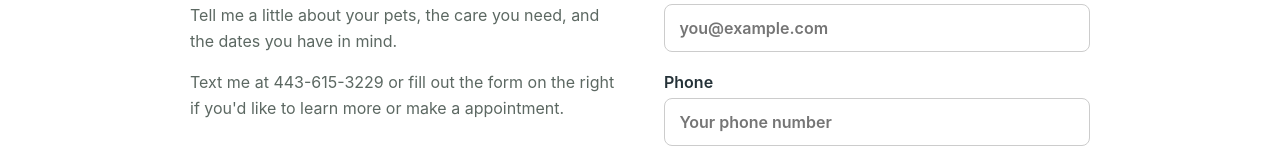
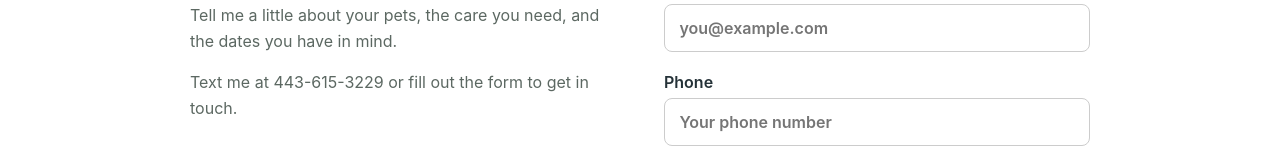
Before and after one commit to ASOUDRY/glyndon-pet-sitting, a React (Vite) app: page / in a window 1280 px wide. Shown: the part 3409-3577 px from the top of the page. Built offline with nearby package versions, Linux system fonts and the light colour scheme; no server answers.

Commit message:
tweaked the text

```diff
--- a/src/components/Contact/Contact.tsx
+++ b/src/components/Contact/Contact.tsx
@@ -111,7 +111,7 @@ const Contact = () => {
           </p>
 
             <p>
-            Text me at 443-615-3229 or fill out the form on the right if you'd like to learn more or make a appointment.
+            Text me at 443-615-3229 or fill out the form to get in touch.
             </p>
         </div>
 
```
